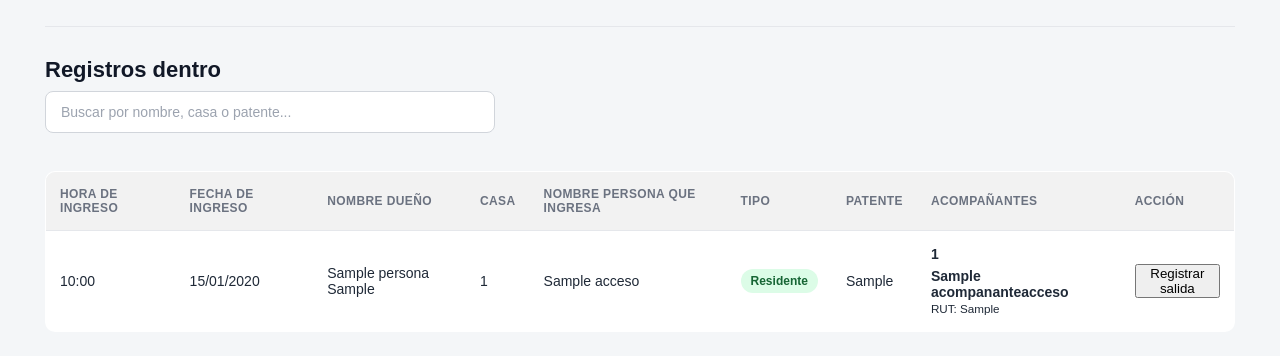
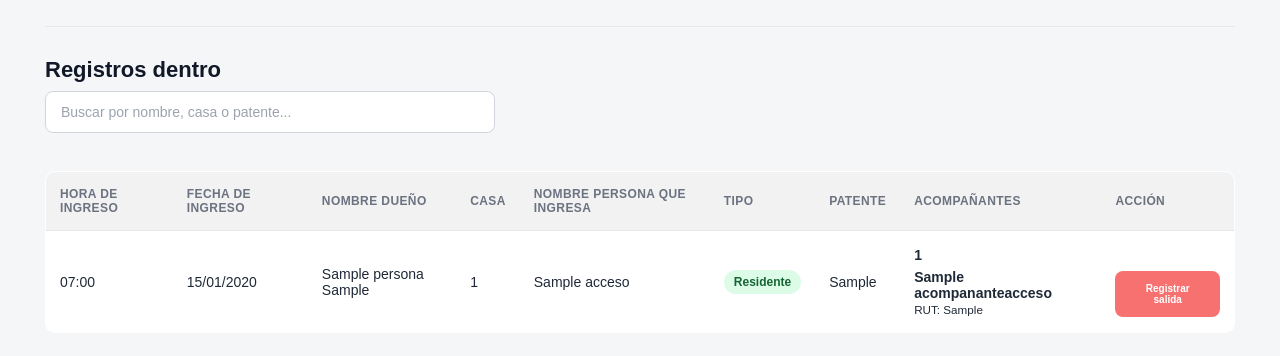
Before and after one commit to MatiasRetamales/Sistema_Villa, a Django app: page /ingresos/ in a window 1280 px wide. Shown: the part 253-609 px from the top of the page. Run offline with Django 5.2, Linux system fonts and the light colour scheme; tables that the repository leaves empty hold one stand-in row (values such as "Sample post"); some libraries are stand-ins or nearby versions.

Commit message:
Se Arreglan cosas generales en CSS de Ingresos

```diff
--- a/accesos/static/accesos/css/ingresos.css
+++ b/accesos/static/accesos/css/ingresos.css
@@ -67,6 +67,24 @@ h1::after {
     background-color: #1d4ed8;
     transform: translateY(-1px);
 }
+
+/* =========================
+   BOTÓN REGISTRAR SALIDA
+========================= */
+.btn-abrir-salida {
+    margin-top: 25px;
+    background-color: #f87171;
+    color: white;
+    border: none;
+    border-radius: 8px;
+    padding: 12px 20px;
+    font-size: 10px;
+    font-weight: 600;
+    cursor: pointer;
+    transition: 0.2s ease;
+}
+
+
 
 
 /* =========================
--- a/accesos/views.py
+++ b/accesos/views.py
@@ -6,6 +6,7 @@ from .models import Acceso
 from autorizaciones.models import AutorizacionTrabajo
 from autorizaciones.models import AutorizacionAdministrativa
 from .models import Acceso, AcompananteAcceso
+from django.utils import timezone
 
 
 
--- a/config/settings.py
+++ b/config/settings.py
@@ -107,7 +107,7 @@ AUTH_PASSWORD_VALIDATORS = [
 
 LANGUAGE_CODE = 'en-us'
 
-TIME_ZONE = 'UTC'
+TIME_ZONE = 'America/Santiago'
 
 USE_I18N = True
 
```
